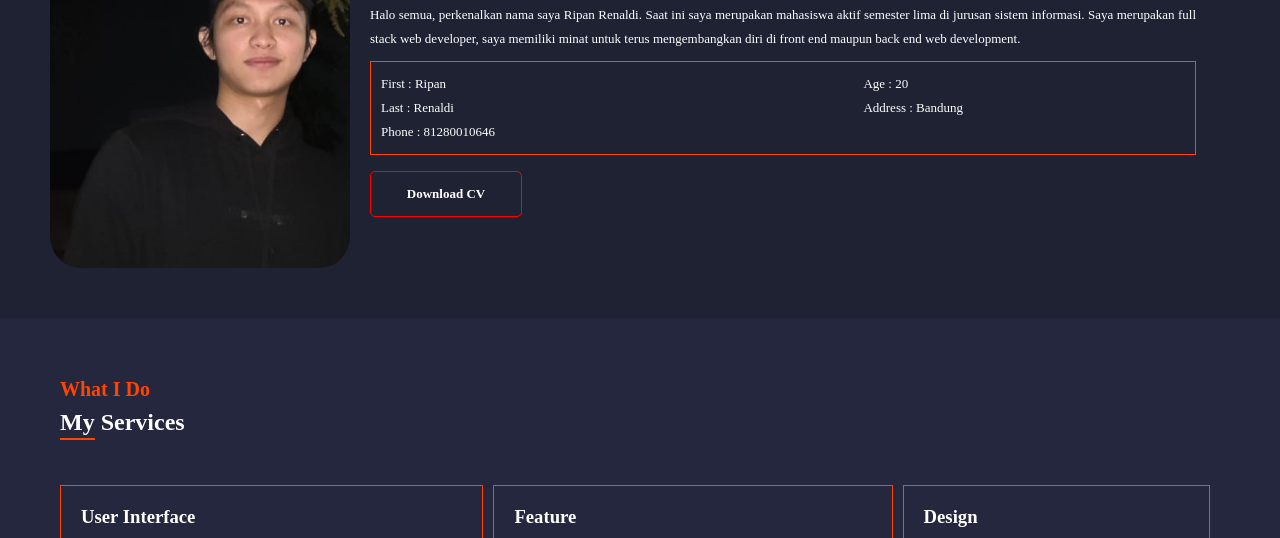
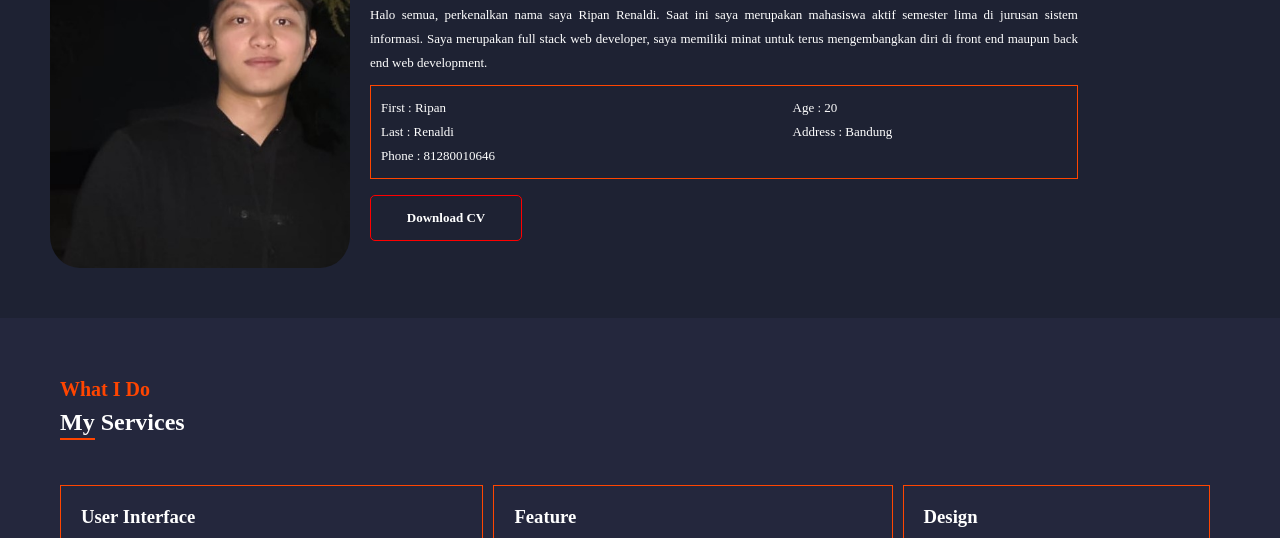
Before and after one commit to RipanRenaldi/RipanRenaldi.github.io, a plain HTML site: page index.html in a window 1280 px wide. Shown: the part 562-1100 px from the top of the page. Drawn offline with Linux system fonts and the light colour scheme.

Commit message:
Upload files

```diff
--- a/assets/css/style.css
+++ b/assets/css/style.css
@@ -318,7 +318,7 @@ footer h2::after{
     }
 
     .right{
-        flex-basis:70%;
+        flex-basis:60%;
         text-align:justify;
 
 
```
